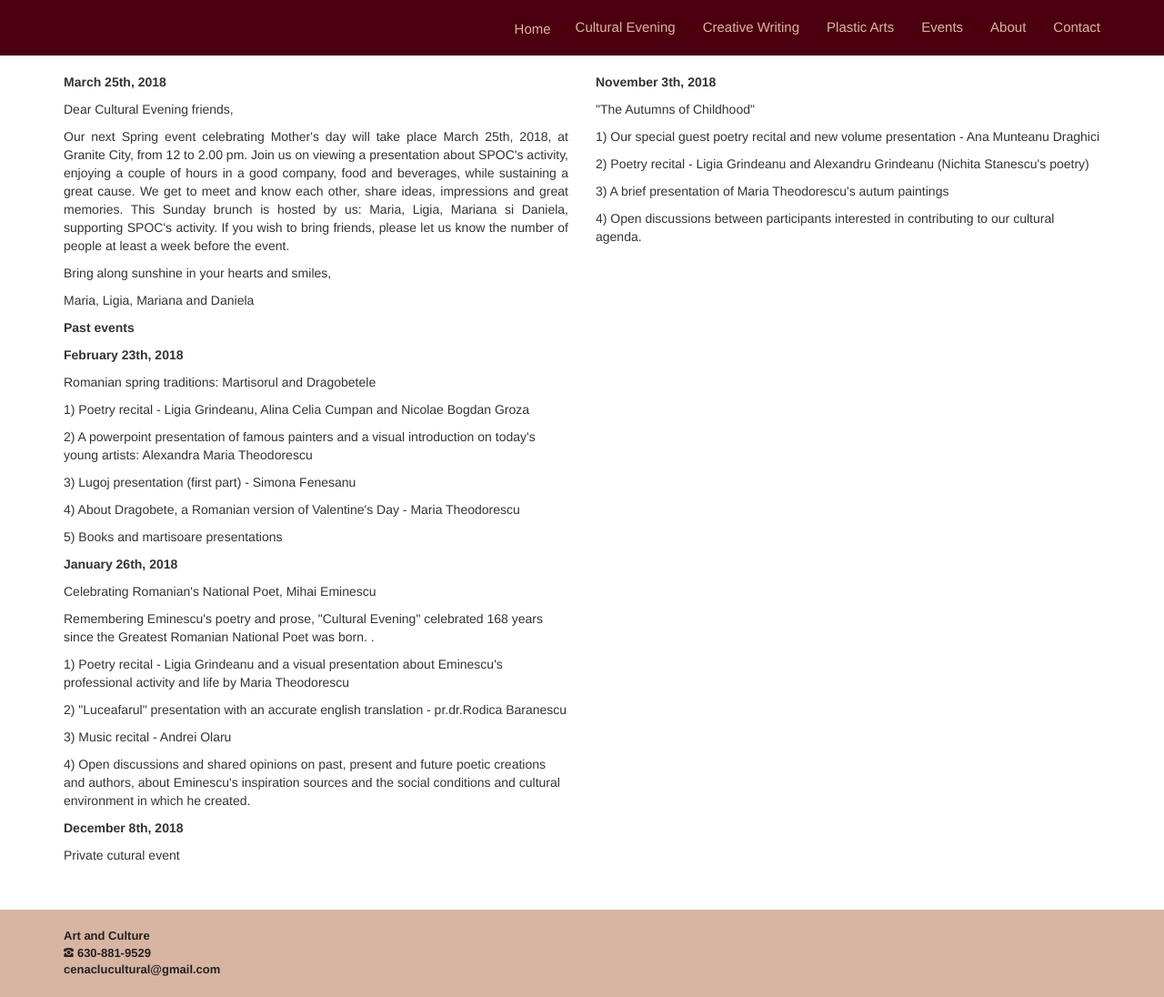
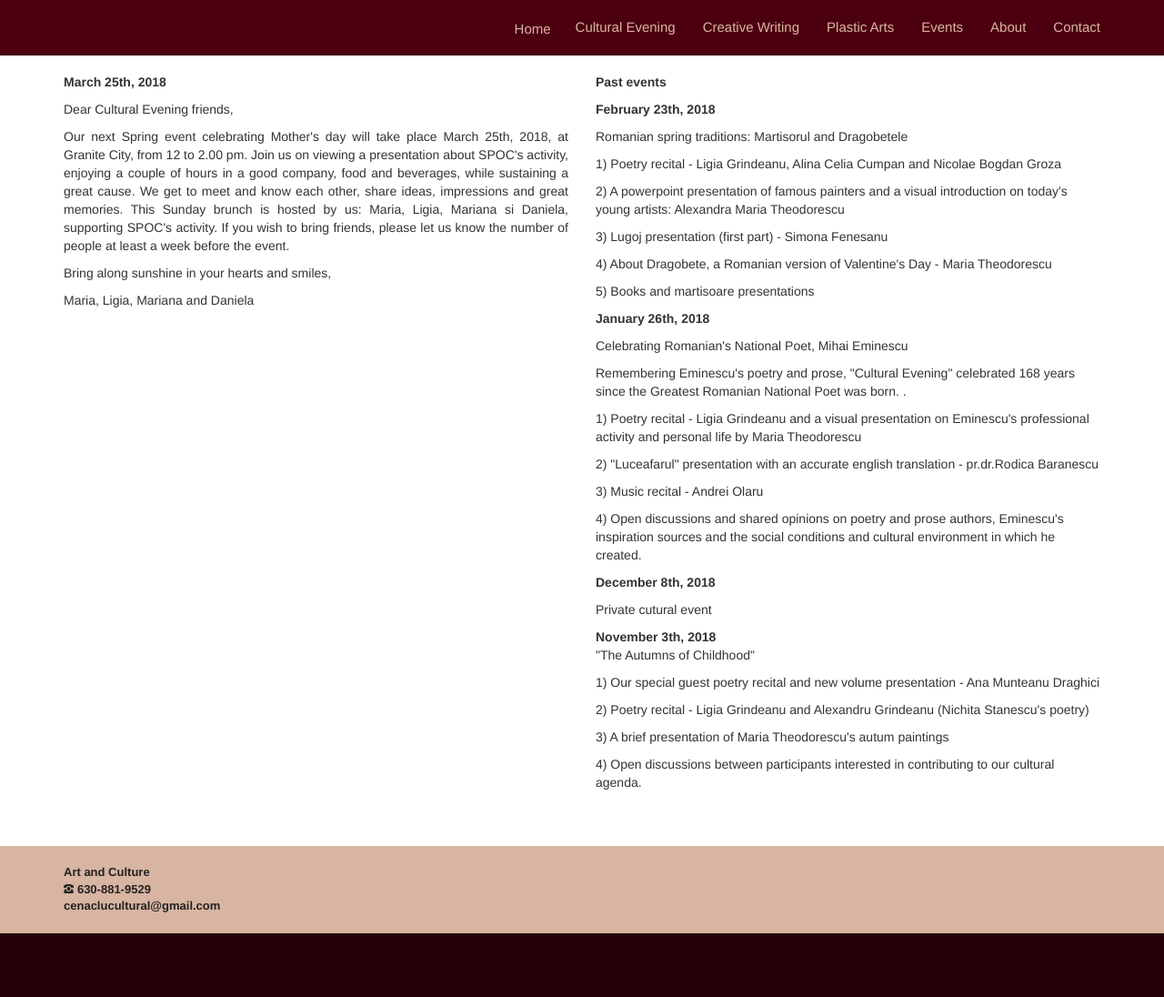
Before and after one commit to adrianth/culteve, a Jekyll site: the page built from en/events.html, in a window 1280 px wide and 1096 px high. Shown: the whole window at 91% size. Built offline with Jekyll 4.4.1, drawn with Linux system fonts in a browser that asks for light colours.

Commit message:
update events

```diff
--- a/en/events.html
+++ b/en/events.html
@@ -37,6 +37,10 @@ title: Events
             <p></p>
             <p></p>
             <p></p>
+
+        </div>
+        <div class="col-sm-6">
+             <p style="text-align: justify">
                     <strong>Past events</strong>
 
                     <p></p><strong>February 23th, 2018</strong></p>
@@ -50,16 +54,13 @@ title: Events
                     <p></p><strong>January 26th, 2018</strong></p>
                     <p>Celebrating Romanian's National Poet, Mihai Eminescu</p>
                     <p>Remembering Eminescu's poetry and prose, "Cultural Evening" celebrated 168 years since the Greatest Romanian National Poet was born. .</p>
-            <p>1) Poetry recital - Ligia Grindeanu and a visual presentation about Eminescu's professional activity and life by Maria Theodorescu</p>
+                    <p>1) Poetry recital - Ligia Grindeanu and a visual presentation on Eminescu's professional activity and personal life by Maria Theodorescu</p>
                     <p>2) "Luceafarul" presentation with an accurate english translation - pr.dr.Rodica Baranescu</p>
                     <p>3) Music recital - Andrei Olaru </p>
-            <p>4) Open discussions and shared opinions on past, present and future poetic creations and authors, about Eminescu's inspiration sources and the social conditions and cultural environment in which he created.</p>
+                    <p>4) Open discussions and shared opinions on poetry and prose authors, Eminescu's inspiration sources and the social conditions and cultural environment in which he created.</p>
 
                     <p></p><strong>December 8th, 2018</strong></p>
                     <p>Private cutural event</p>
-        </div>
-        <div class="col-sm-6">
-             <p style="text-align: justify">
                 <strong>November 3th, 2018</strong>
                 <p>"The Autumns of Childhood"</p>
                 <p style="text-align: justify">1) Our special guest poetry recital and new volume presentation - Ana Munteanu Draghici</p>
```
Lines whose indentation alone changed are shown as unchanged.
